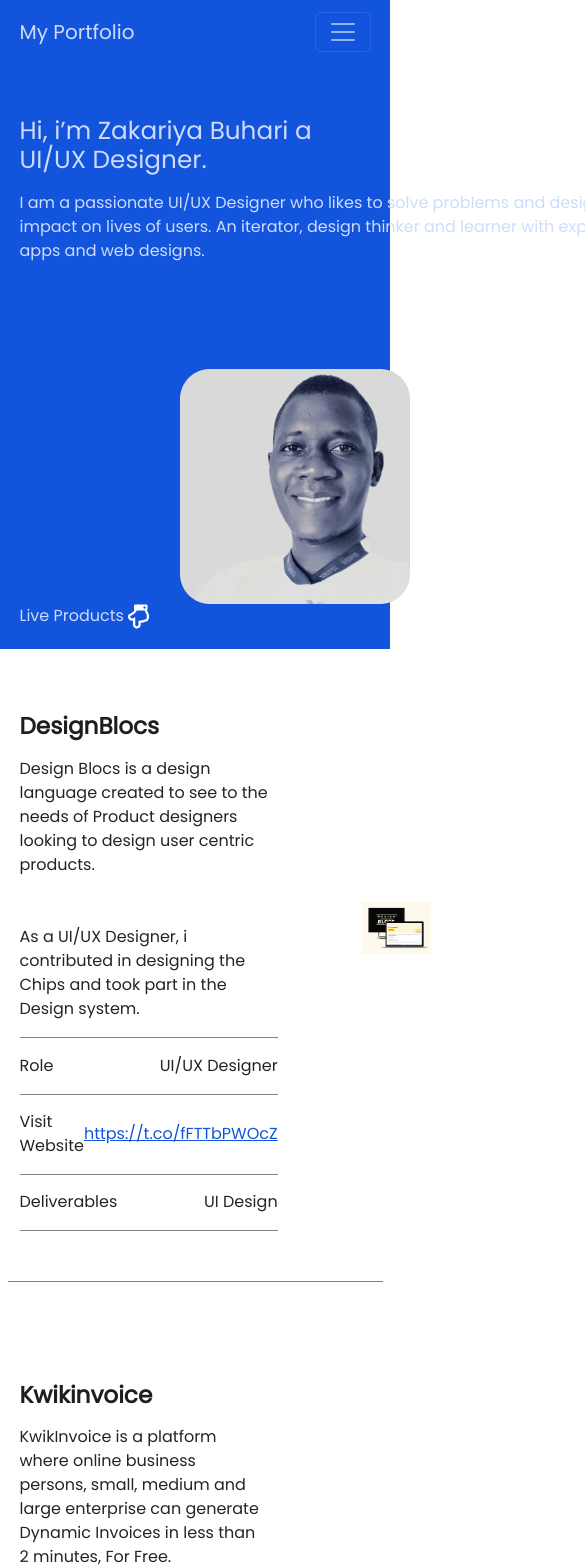
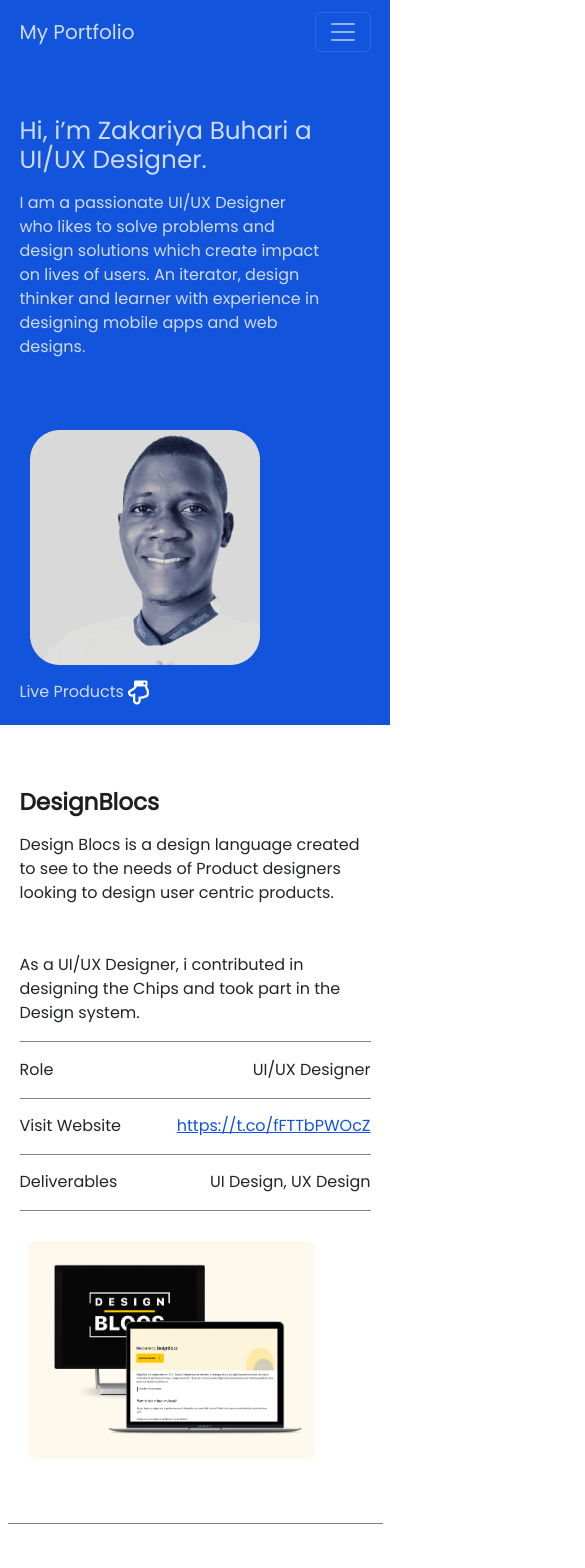
Before and after one commit to Nmesoma-solomon-peter/zakariya, a React (Vite) app: page / in a window 390 px wide. Shown: the top 1568 px of the page, 585 px wide, since content can reach past the window. Built offline with nearby package versions, Linux system fonts and the light colour scheme.

Commit message:
modified alignment

```diff
--- a/index.html
+++ b/index.html
@@ -18,5 +18,15 @@
   <body>
     <div id="root"></div>
     <script type="module" src="/src/main.jsx"></script>
+    <script
+      src="https://cdn.jsdelivr.net/npm/@popperjs/core@2.11.6/dist/umd/popper.min.js"
+      integrity="sha384-oBqDVmMz9ATKxIep9tiCxS/Z9fNfEXiDAYTujMAeBAsjFuCZSmKbSSUnQlmh/jp3"
+      crossorigin="anonymous"
+    ></script>
+    <script
+      src="https://cdn.jsdelivr.net/npm/bootstrap@5.2.3/dist/js/bootstrap.min.js"
+      integrity="sha384-cuYeSxntonz0PPNlHhBs68uyIAVpIIOZZ5JqeqvYYIcEL727kskC66kF92t6Xl2V"
+      crossorigin="anonymous"
+    ></script>
   </body>
 </html>
--- a/src/components/Section1.css
+++ b/src/components/Section1.css
@@ -11,3 +11,14 @@
 .img{
     margin-left: 160px;
 }
+
+@media (max-width:1028px) {
+    .header_p{
+        width:300px;
+    }
+    .img{
+        margin-left: 10px;
+        margin-bottom: 15px;
+        margin-top: -35px;
+    }
+}
--- a/src/components/Section2.css
+++ b/src/components/Section2.css
@@ -20,7 +20,7 @@
 }
 
 .sec2img{
-    width: 100%;
+    width: 600px;
     height: 83%;
     object-fit: contain;
     margin-left: 60px;
@@ -32,3 +32,12 @@
 .secrow{
     margin-top: 100px;
 }
+@media (max-width:1028px) {
+
+    .sec2img{
+        display: block;
+        margin:30px 8px 5px 2px;
+        width: 300px;
+
+    }
+}
--- a/src/components/Section2.jsx
+++ b/src/components/Section2.jsx
@@ -24,7 +24,7 @@
                     </div>
                     <div className='d-flex secflex'>
                         <p>Deliverables</p>
-                        <p>UI Design</p>
+                        <p>UI Design, UX Design</p>
                     </div>
                 </div>
                 <div className='col col-md-6'>
```
